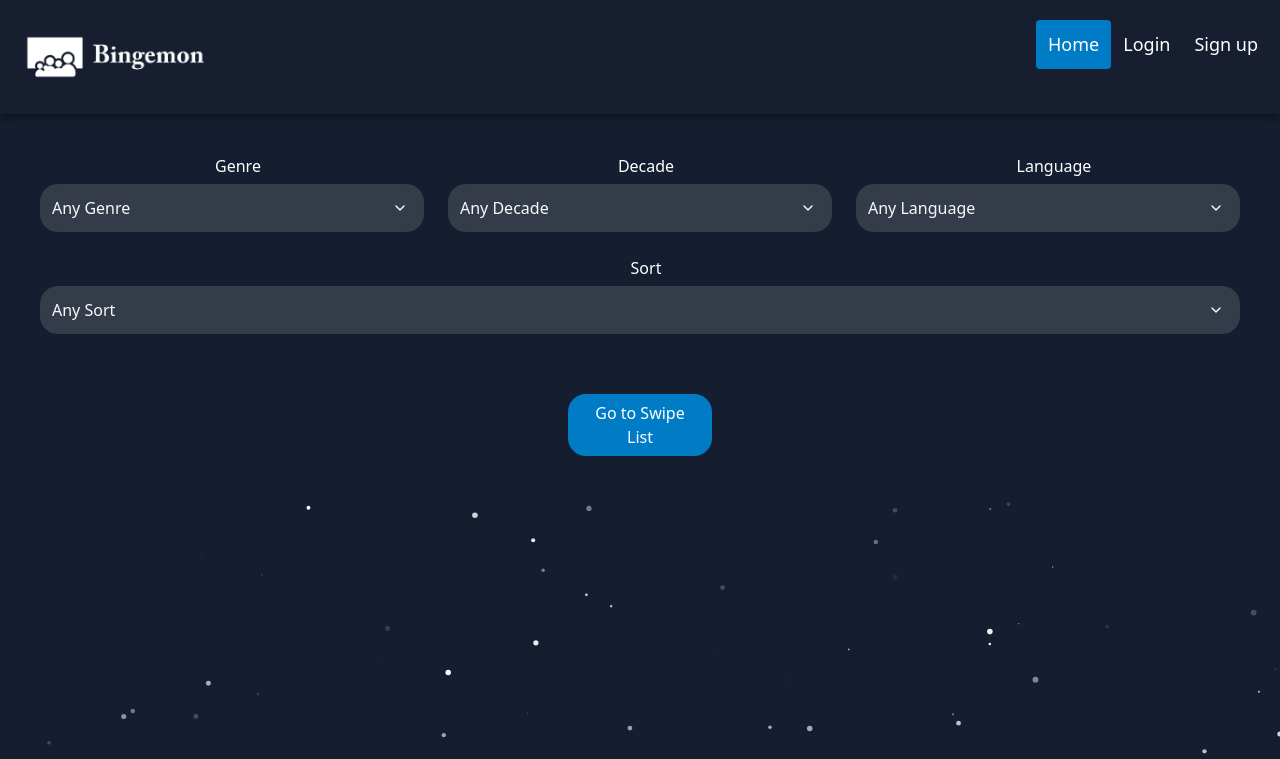
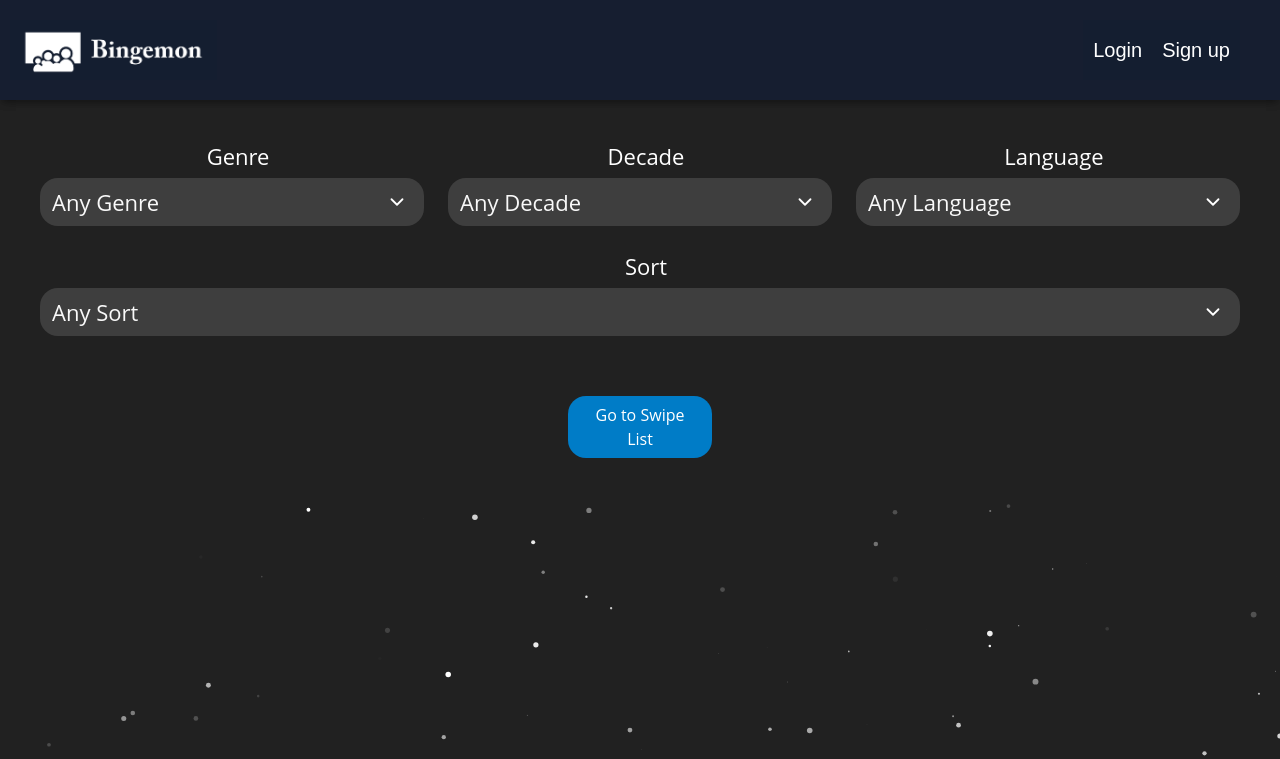
Before and after one commit to KevinMak2308/Bingemon-Frontend-OuterFolder, a website built with Parcel: page movie.html in a window 1280 px wide. Shown: the top 759 px of the page. Built offline with nearby package versions, Linux system fonts and the light colour scheme; no server answers.

Commit message:
ny navbar

```diff
--- a/css/general.css
+++ b/css/general.css
@@ -1,4 +1,4 @@
-h1, h2, h3, p, span, li {
+h1, h2, h3, p, li {
   color: #FFFFFF;
   font-family: poppins, sans-serif;
 }
@@ -144,12 +144,12 @@ h1, h2, h3 {
 .not-signed-up {
   text-align: center;
   color: white;
-  text-decoration-line: underline;
+  font-size: 16px;
   cursor: pointer;
 }
 
 .not-signed-up:hover {
-  color: #4DA8DA;
+  color: #4DA8DA !important;
 }
 
 .sign-up-modal{
--- a/css/header.css
+++ b/css/header.css
@@ -1,62 +1,130 @@
-.header {
-  overflow: hidden;
-  background-color: #161E30;
+body {
+  background: #212121;
+  font-size:22px;
+  line-height: 32px;
+  color: #ffffff;
+  word-wrap:break-word !important;
+  font-family: 'Open Sans', sans-serif;
+}
+
+h3 a {
+  color: #FFF;
+}
+
+.header a {
+  color: #FFF;
+}
+header a:hover {
+  color: #007CC7;
+}
+
+#container {
+  margin: 0 auto;
+}
+
+p {
+  text-align: center;
+}
+
+nav {
+  background-color: #161E30 !important;
   padding: 20px 10px;
   box-shadow: rgba(0, 0, 0, 0.25) 0px 4px 8px -2px, rgba(0, 0, 0, 0.25) 0px 4px 8px -2px;
 }
 
-/* Style the header links */
-.header a {
-  color: #FFFFFF;
-  float: left;
-  text-align: center;
-  padding: 12px;
-  text-decoration: none;
-  font-size: 18px;
-  line-height: 25px;
-  border-radius: 4px;
+nav ul {
+  padding: 0;
+  margin: 0;
+  list-style: none;
+  position: relative;
+}
+
+nav ul li {
+  display:inline-block;
+  background-color: #141E30;
+}
+
+nav a {
+  display:block;
+  padding:0 10px;
+  color:#FFF;
+  font-size:20px;
+  line-height: 60px;
+  text-decoration:none;
   cursor: pointer;
 }
 
-/* Style the logo link (notice that we set the same value of line-height and font-size to prevent the header to increase when the font gets bigger */
-.header a.logo {
-  font-size: 25px;
-  font-weight: bold;
+nav ul ul {
+  display: none;
+  position: absolute;
+  box-shadow: rgb(0 0 0 / 35%) 0px 5px 15px;
+
 }
 
-/* Change the background color on mouse-over */
-.header a:hover {
-  color: #4DA8DA;
+nav ul li:hover > ul {
+  display:inherit;
+  z-index: 999;
 }
 
-/* Style the active/current link*/
-.header a.active {
-  background-color: #007CC7;
-  color: white;
+nav ul ul li {
+  width:170px;
+  float:none;
+  display:list-item;
+  position: relative;
+  background-color: #293d62;
+
 }
 
-.header a.active:hover {
-  background-color: #4DA8DA;
-  color: navy;
-}
-
-/* Float the link section to the right */
-.header-right {
-  float: right;
-}
-
-.swipelist-btn, .profile-btn {
-  display: none;
-}
-
-.profile-btn {
-  display: none;
-}
-
-.logout-btn {
-  display: none;
+nav ul ul ul li {
+  position: relative;
+  top:-60px;
+  left:170px;
 }
 
 .header img {
-    max-height: 50px;
+  max-height: 50px;
 }
+
+.header .logo-a-tag:hover {
+  background-color: unset;
+}
+
+.profile-nav {
+
+}
+
+.header nav ul li a {
+  position: relative;
+}
+.header-right{
+  float: right;
+  padding-right: 30px;
+  display: flex;
+}
+.header-right li .fa-caret-down{
+  transition: all 0.3s ease-in-out;
+}
+
+.header-right li:hover .fa-caret-down{
+  transform: rotate(180deg);
+
+}
+
+.header-right li a:hover::before {
+  width: 100%;
+}
+
+.header-right li a::before {
+  content: "";
+  width: 0;
+  height: 2px;
+  background-color: #007CC7;
+  position: absolute;
+  left: 0;
+  bottom: 0;
+  transition: width 0.3s ease;
+}
+
+.swipelist-btn, .profile-btn, .logout-btn {
+  display: none;
+}
--- a/header.html
+++ b/header.html
@@ -1,16 +1,38 @@
 <div class="header">
-    <a class="home-nav logo" href="frontpage.html">
-        <img class="poster" src="./img/white-logo-no-background.png" alt="Avatar 2 poster">
-    </a>
-    <div class="header-right">
-      <a class="home-nav active" href="frontpage.html">Home</a>
-      <a class="profile-btn" href="profilepage.html">Profile </a>
-      <a class="login-btn">Login</a>
-      <a class="sign-up-btn">Sign up</a>
-      <a class="swipelist-btn" href="movie.html">Movie Swipelist</a>
-      <a class="swipelist-btn" href="series.html">Series Swipelist</a>
-      <a class="logout-btn" href="frontpage.html">Log out</a>
-    </div>
+  <div id="container">
+    <nav>
+      <ul>
+        <li>
+          <a class="logo-a-tag" href="frontpage.html">
+            <img class="poster" src="./img/white-logo-no-background.png" alt="Bingemon logo">
+          </a>
+        </li>
+        <div class="header-right">
+        <li class="swipelist-btn"><a href="movie.html"><i class="fa fa-film"></i> Movies <i class="fa fa-caret-down"></i></a>
+          <ul>
+            <li><a href="movie.html"> Movie Swipelist</a></li>
+            <li><a href="discover-movies.html"> Discover Movies</a></li>
+          </ul>
+        </li>
+        <li class="swipelist-btn"><a href="series.html"><i class="fa fa-television"></i> Series <i class="fa fa-caret-down"></i></a>
+          <ul>
+            <li><a href="series.html"> Series Swipelist</a></li>
+            <li><a href="discover-series.html"> Discover Series</a></li>
+          </ul>
+        </li>
+        <li class="swipelist-btn"><a href="#">About</a></li>
+        <li class=""><a class="login-btn">Login</a></li>
+        <li class=""><a class="sign-up-btn">Sign up</a></li>
+        <li class="swipelist-btn"><a class="profile-nav" href="profilepage.html"><i class="fa fa-user"></i> Profile <i class="fa fa-caret-down"></i></a>
+          <ul>
+            <li><a href="#"><i class="fa fa-sign-out"></i> Log out</a></li>
+          </ul>
+        </li>
+        </div>
+      </ul>
+    </nav>
+  </div>
 </div>
 
+<script src="https://use.fontawesome.com/5891bbc511.js"></script>
 <script src="js/header.js"></script>
--- a/js/header.js
+++ b/js/header.js
@@ -42,17 +42,20 @@ $(".home-nav").click(function () {
 })
 
 // open login modal
-$(".login-btn").click(function () {
-  $(".sign-up-modal").hide()
-  $(".login-modal").toggle()
-})
+  $(".header-right .login-btn").click(function () {
+    $(".sign-up-modal").hide()
+    $(".login-modal").toggle()
+  })
+
+
+
 
 $(".close-login").click(function () {
   $(".login-modal").toggle()
 })
 
 //open signup modal
-$(".sign-up-btn").click(function () {
+$(".header-right .sign-up-btn").click(function () {
   $(".login-modal").hide()
   $(".sign-up-modal").toggle()
 })
```
